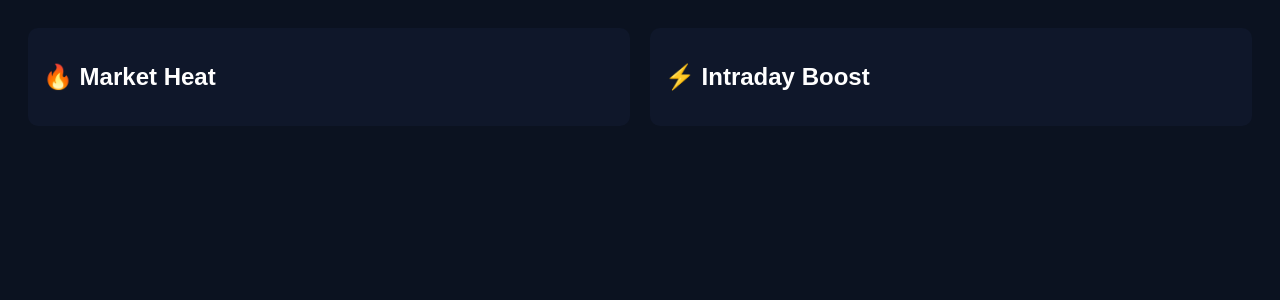
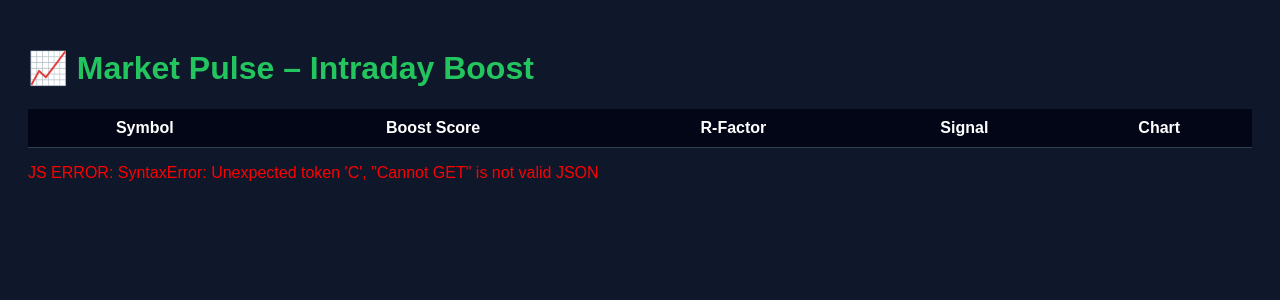
Before and after one commit to saibabaswamisamarth-boop/trade-dashboard, a FastAPI app: template templates/fo_dashboard.html in a window 1280 px wide. Shown: the top 300 px of the page. Run offline with FastAPI, Linux system fonts and the light colour scheme; the template is opened without the code that fills it, so the values that code supplies are empty.

Commit message:
Update fo_dashboard.html

```diff
--- a/templates/fo_dashboard.html
+++ b/templates/fo_dashboard.html
@@ -1,65 +1,102 @@
 <!DOCTYPE html>
 <html>
 <head>
-  <title>Market Pulse</title>
+  <title>Market Pulse Dashboard</title>
   <style>
-    body { background:#0b1220; color:white; font-family:Arial; }
-    .grid { display:grid; grid-template-columns:1fr 1fr; gap:20px; padding:20px; }
-    .panel { background:#0f172a; padding:15px; border-radius:10px; }
-    table { width:100%; border-collapse:collapse; }
-    th,td { padding:8px; border-bottom:1px solid #1e293b; text-align:center; }
-    th { background:#020617; }
+    body {
+      background:#0f172a;
+      color:white;
+      font-family:Arial;
+      padding:20px;
+    }
+    h1 {
+      color:#22c55e;
+    }
+    table {
+      width:100%;
+      border-collapse:collapse;
+      margin-top:20px;
+    }
+    th, td {
+      padding:10px;
+      border-bottom:1px solid #334155;
+      text-align:center;
+    }
+    th {
+      background:#020617;
+    }
+    tr:hover {
+      background:#020617;
+    }
   </style>
 </head>
 <body>
 
-<div class="grid">
+<h1>📈 Market Pulse – Intraday Boost</h1>
 
-  <div class="panel">
-    <h2>🔥 Market Heat</h2>
-    <table id="heat"></table>
-  </div>
-
-  <div class="panel">
-    <h2>⚡ Intraday Boost</h2>
-    <table id="boost"></table>
-  </div>
-
-</div>
+<table id="tbl">
+  <tr>
+    <th>Symbol</th>
+    <th>Boost Score</th>
+    <th>R-Factor</th>
+    <th>Signal</th>
+    <th>Chart</th>
+  </tr>
+</table>
 
 <script>
-async function loadHeat(){
-  const r = await fetch("/api/market-heat");
-  const d = await r.json();
-  let h="<tr><th>Symbol</th><th>%</th><th>R</th></tr>";
-  d.data.forEach(x=>{
-    h+=`<tr>
-      <td>${x.symbol}</td>
-      <td style="color:${x.pct>0?'#22c55e':'#ef4444'}">${x.pct}</td>
-      <td>${x.r_factor}</td>
-    </tr>`;
-  });
-  document.getElementById("heat").innerHTML=h;
+async function loadData() {
+  try {
+    const r = await fetch("/market-pulse-v2");
+    const res = await r.json();
+
+    let rows = `
+      <tr>
+        <th>Symbol</th>
+        <th>Boost Score</th>
+        <th>R-Factor</th>
+        <th>Signal</th>
+        <th>Chart</th>
+      </tr>
+    `;
+
+    res.data.forEach(x => {
+      rows += `
+        <tr>
+          <td>${x.symbol}</td>
+
+          <td>
+            <b>${x.boost_score ?? x.pulse_score ?? "-"}</b>
+          </td>
+
+          <td>${x.r_factor}</td>
+
+          <td>
+            ${x.signal === "BULL"
+              ? "<span style='color:#22c55e;font-weight:bold'>BULL</span>"
+              : "<span style='color:#ef4444;font-weight:bold'>BEAR</span>"}
+          </td>
+
+          <td>
+            <a href="https://www.tradingview.com/chart/?symbol=NSE:${x.symbol}"
+               target="_blank"
+               style="color:#38bdf8;text-decoration:none;font-weight:bold;">
+               📈 View
+            </a>
+          </td>
+        </tr>
+      `;
+    });
+
+    document.getElementById("tbl").innerHTML = rows;
+
+  } catch (e) {
+    document.body.innerHTML +=
+      "<p style='color:red'>JS ERROR: " + e + "</p>";
+  }
 }
 
-async function loadBoost(){
-  const r = await fetch("/intraday-boost");
-  const d = await r.json();
-  let h="<tr><th>Symbol</th><th>Score</th><th>Signal</th></tr>";
-  d.data.forEach(x=>{
-    h+=`<tr>
-      <td>${x.symbol}</td>
-      <td>${x.boost_score}</td>
-      <td>${x.signal}</td>
-    </tr>`;
-  });
-  document.getElementById("boost").innerHTML=h;
-}
-
-loadHeat();
-loadBoost();
-setInterval(()=>{loadHeat();loadBoost()},10000);
+loadData();
 </script>
 
 </body>
-</html>
```
